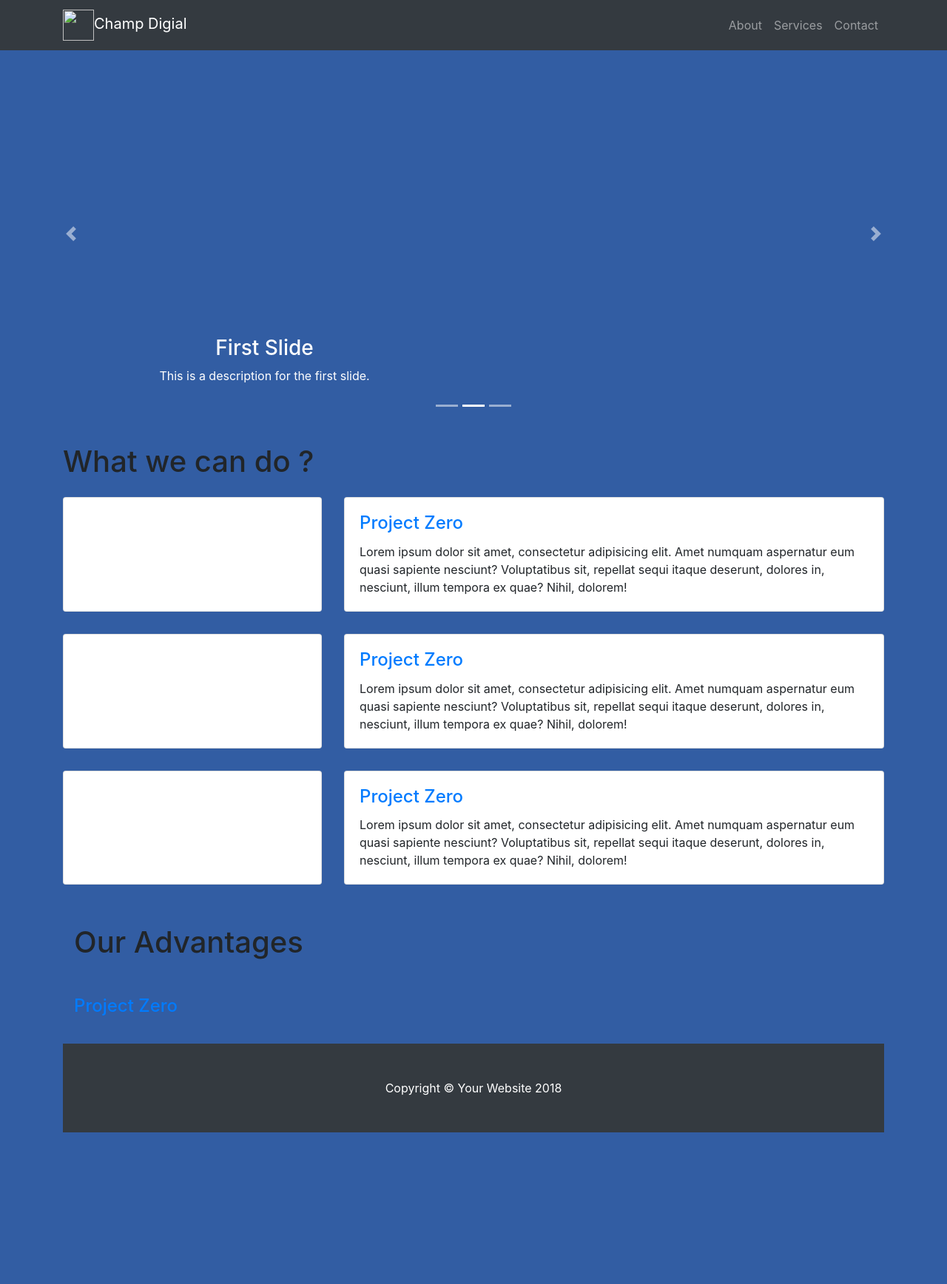
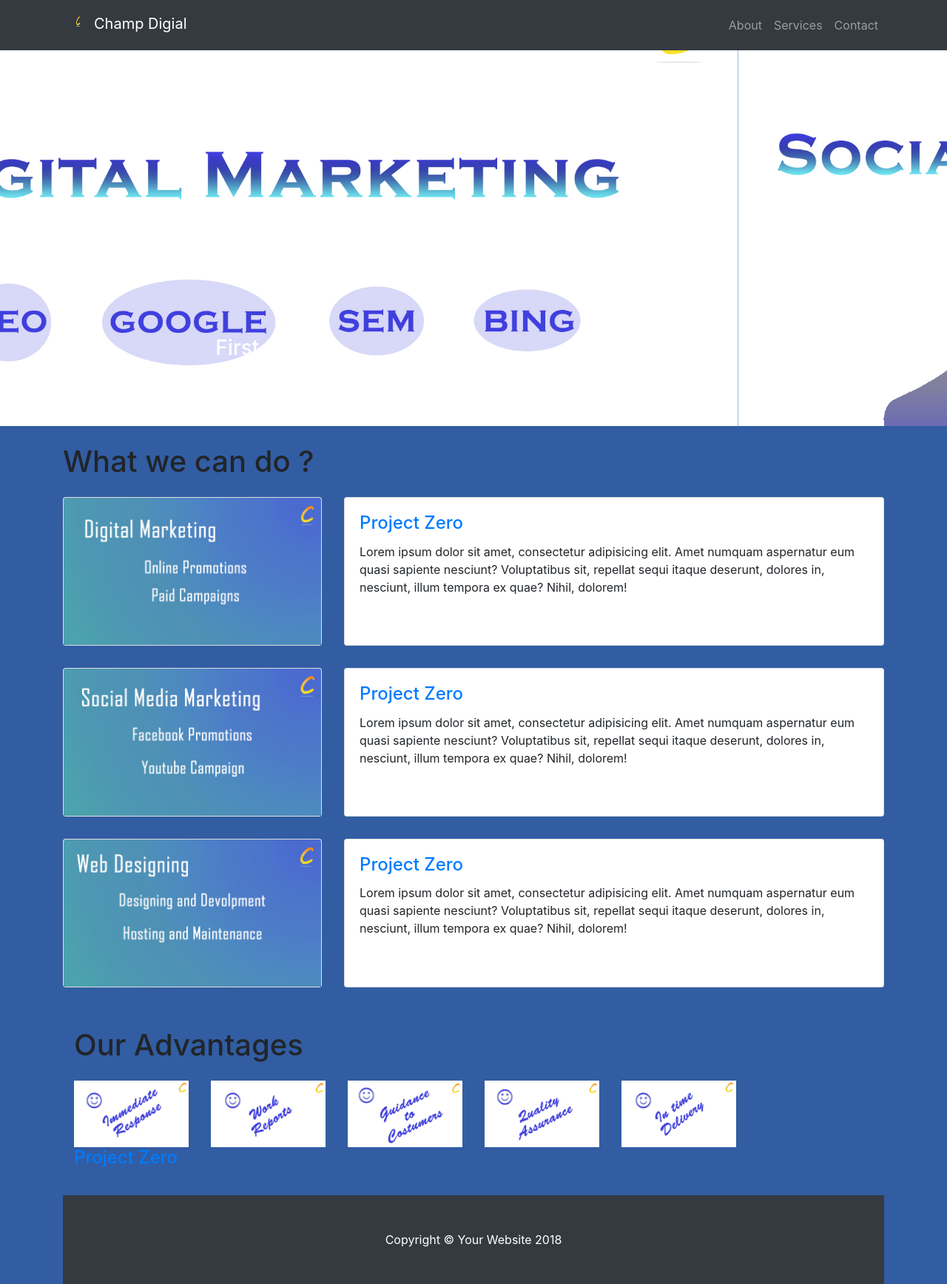
Before and after one commit to ashok-karanam/champ, a plain HTML site: page index.html in a window 1280 px wide. Shown: the whole page at 74% size. Before the commit the page ends 1531 px from the top, so only its background shows below. Drawn offline with Linux system fonts and the light colour scheme; files that its build step writes are made by us from their sources; files whose address does not match are found by name.

Commit message:
Update index.html

```diff
--- a/index.html
+++ b/index.html
@@ -24,7 +24,7 @@
     <!-- Navigation -->
     <nav class="navbar fixed-top navbar-expand-lg navbar-dark bg-dark fixed-top">
       <div class="container">
-        <a class="navbar-brand" href="index.html"><img src="../champ/images/logo.PNG" width="42" height="42">Champ Digial</a>
+        <a class="navbar-brand" href="index.html"><img src="../champ/logo.PNG" width="42" height="42">Champ Digial</a>
         <button class="navbar-toggler navbar-toggler-right" type="button" data-toggle="collapse" data-target="#navbarResponsive" aria-controls="navbarResponsive" aria-expanded="false" aria-label="Toggle navigation">
           <span class="navbar-toggler-icon"></span>
         </button>
@@ -53,21 +53,21 @@
         </ol>
         <div class="carousel-inner" role="listbox">
           <!-- Slide One - Set the background image for this slide in the line below -->
-          <div class="carousel-item active" style="background-image: url(../champ/images/digital-marketing.jpg)">
+          <div class="carousel-item active" style="background-image: url(../champ/digital-marketing.jpg)">
             <div class="carousel-caption d-none d-md-block">
               <h3>First Slide</h3>
               <p>This is a description for the first slide.</p>
             </div>
           </div>
           <!-- Slide Two - Set the background image for this slide in the line below -->
-          <div class="carousel-item" style="background-image: url(../champ/images/social_media.jpg)">
+          <div class="carousel-item" style="background-image: url(../champ/social_media.jpg)">
             <div class="carousel-caption d-none d-md-block">
               <h3>Second Slide</h3>
               <p>This is a description for the second slide.</p>
             </div>
           </div>
           <!-- Slide Three - Set the background image for this slide in the line below -->
-          <div class="carousel-item" style="background-image: url(../champ/images/web-designing.jpg)">
+          <div class="carousel-item" style="background-image: url(../champ/web-designing.jpg)">
             <div class="carousel-caption d-none d-md-block">
               <h3>Third Slide</h3>
               <p>This is a description for the third slide.</p>
@@ -95,7 +95,7 @@
       <div class="row">
 	  <div class="col-lg-4 col-sm-6 portfolio-item">
           <div class="card h-100">
-            <a href="#"><img class="card-img-top" src="../champ/images/digitalm.jpg" alt=""></a>
+            <a href="#"><img class="card-img-top" src="../champ/digitalm.jpg" alt=""></a>
           </div>
         </div>
 	<div class="col-lg-8 col-sm-6 portfolio-item">
@@ -111,7 +111,7 @@
 
 	  <div class="col-lg-4 col-sm-6 portfolio-item">
           <div class="card h-100">
-            <a href="#"><img class="card-img-top" src="../champ/images/smm.jpg" alt=""></a>
+            <a href="#"><img class="card-img-top" src="../champ/smm.jpg" alt=""></a>
           </div>
         </div>
 	<div class="col-lg-8 col-sm-6 portfolio-item">
@@ -127,7 +127,7 @@
 
     	  <div class="col-lg-4 col-sm-6 portfolio-item">
           <div class="card h-100">
-            <a href="#"><img class="card-img-top" src="../champ/images/wd.jpg" alt=""></a>
+            <a href="#"><img class="card-img-top" src="../champ/wd.jpg" alt=""></a>
           </div>
         </div>
 	<div class="col-lg-8 col-sm-6 portfolio-item">
@@ -149,22 +149,22 @@
       <!-- Our Customers -->
       <div class="row">
         <div class="col-lg-2 col-sm-4 mb-4 ">
-          <img class="img-fluid" src="../champ/images/advantage.jpg" alt="">
+          <img class="img-fluid" src="../champ/advantage.jpg" alt="">
 		      <h4 class="card-title">
                 <a href="#">Project Zero</a>
               </h4>
 		 </div>
         <div class="col-lg-2 col-sm-4 mb-4">
-          <img class="img-fluid" src="../champ/images/advantage2.jpg" alt="">
+          <img class="img-fluid" src="../champ/advantage2.jpg" alt="">
         </div>
         <div class="col-lg-2 col-sm-4 mb-4">
-          <img class="img-fluid" src="../champ/images/advantage3.jpg" alt="">
+          <img class="img-fluid" src="../champ/advantage3.jpg" alt="">
         </div>
         <div class="col-lg-2 col-sm-4 mb-4">
-          <img class="img-fluid" src="../champ/images/advantage4.jpg" alt="">
+          <img class="img-fluid" src="../champ/advantage4.jpg" alt="">
         </div>
         <div class="col-lg-2 col-sm-4 mb-4">
-          <img class="img-fluid" src="../champ/images/advantage5.jpg" alt="">
+          <img class="img-fluid" src="../champ/advantage5.jpg" alt="">
         </div>
       </div>
       <!-- /.row -->
```
